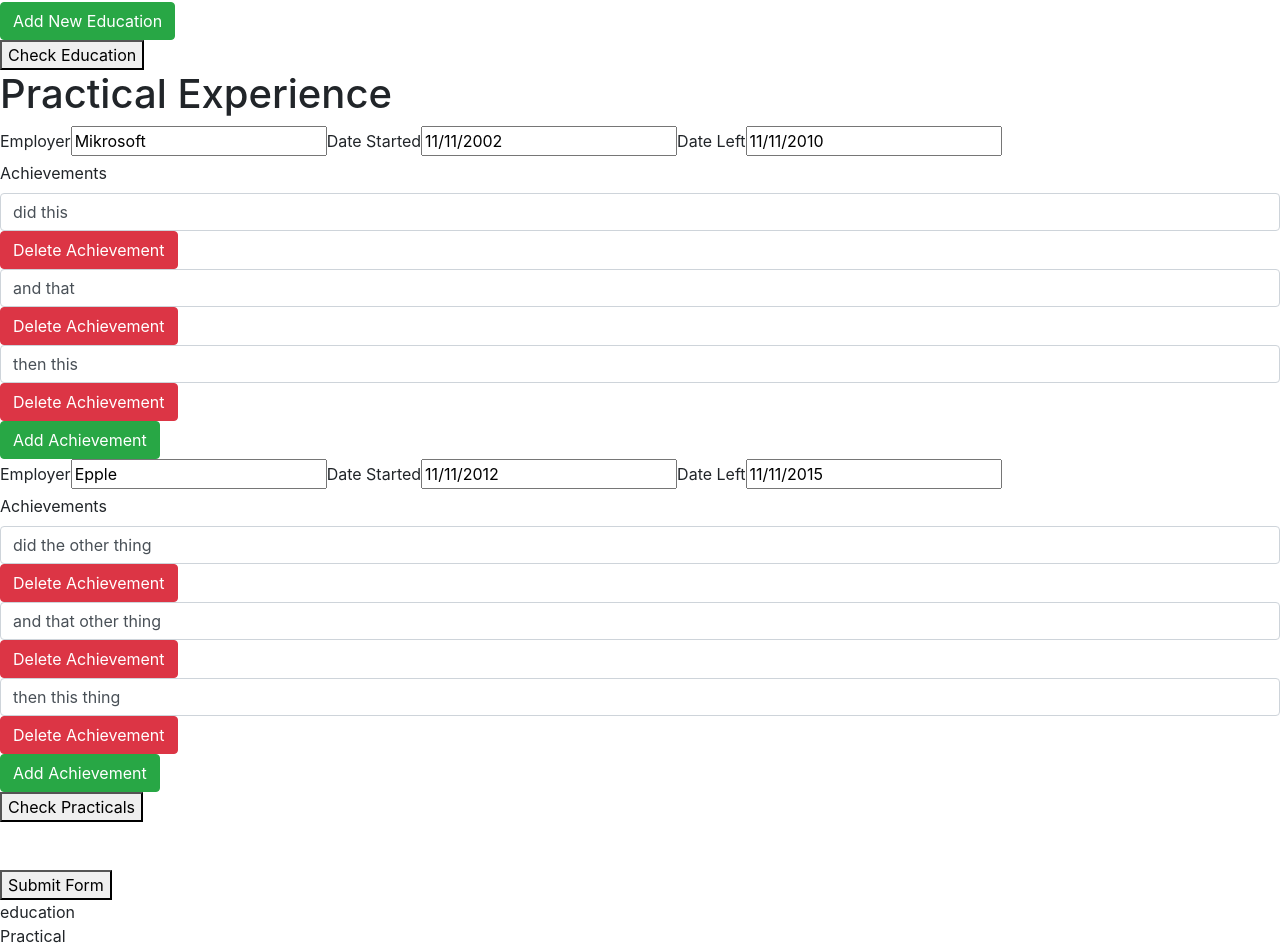
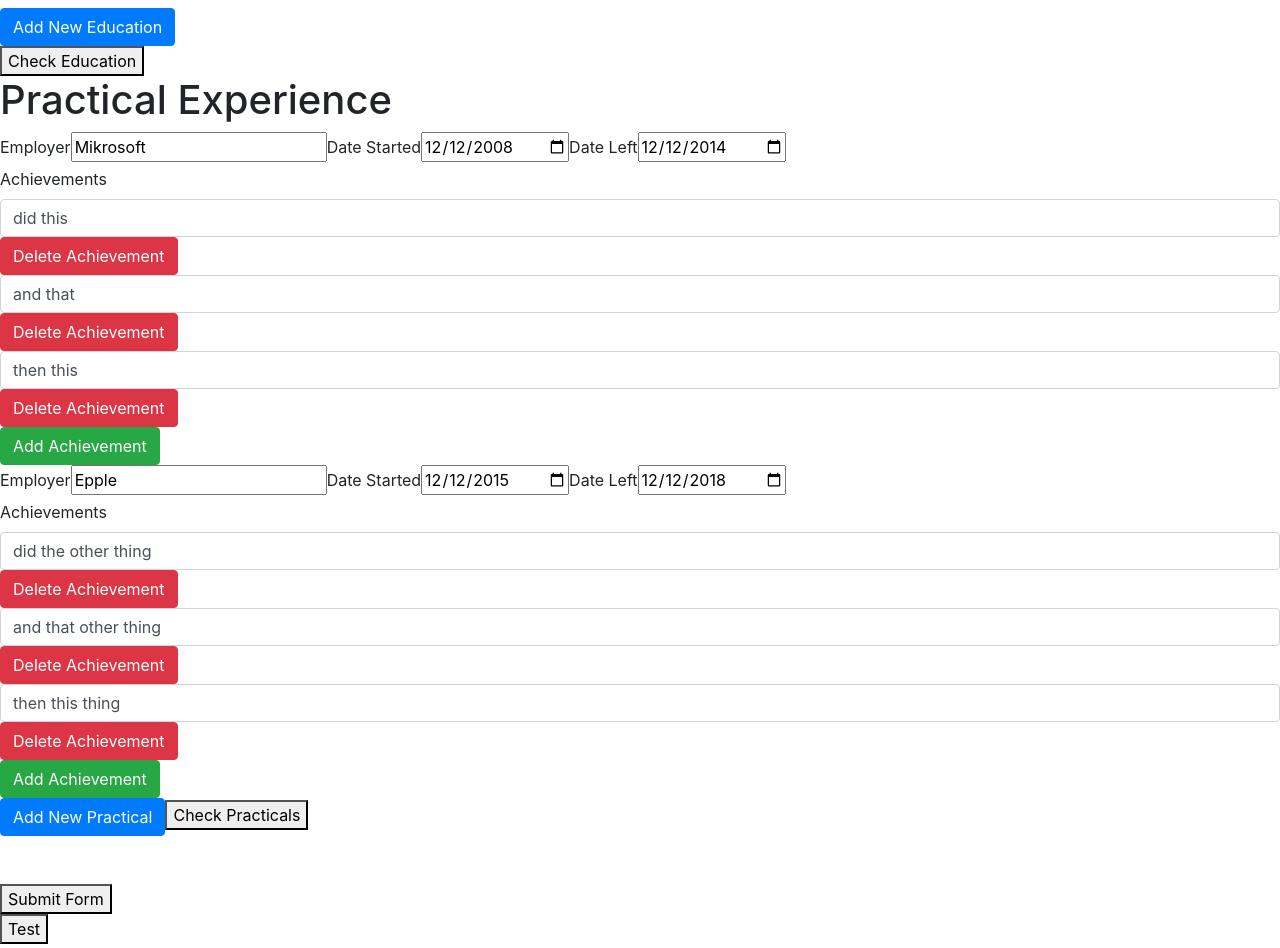
Before and after one commit to edition18/CV_App, a React (Create React App) app: page / in a window 1280 px wide. Shown: the part 568-1516 px from the top of the page. Built offline with nearby package versions, Linux system fonts and the light colour scheme.

Commit message:
decided on using submitForm to master manipulate the CV

```diff
--- a/src/App.js
+++ b/src/App.js
@@ -5,34 +5,35 @@ import React, { useState, Fragment } from "react";
 import uniqid from "uniqid";
 
 const App = () => {
+  const [submitted, setSubmitted] = useState(false);
   const [name, setName] = useState("ed");
   const [email, setEmail] = useState("e@gmail.com");
   const [phone, setPhone] = useState("231431432");
   const [educations, setEducations] = useState([
     {
       school: "test school",
-      dateStarted: "11/11/2002",
-      dateLeft: "11/11/2010",
+      dateStarted: "2011-12-12",
+      dateLeft: "2013-12-12",
       major: "Tech",
     },
     {
       school: "test school 2",
-      dateStarted: "11/11/2011",
-      dateLeft: "11/11/2018",
+      dateStarted: "2014-12-12",
+      dateLeft: "2018-12-12",
       major: "Biz",
     },
   ]);
   const [practicals, setPracticals] = useState([
     {
       employer: "Mikrosoft",
-      dateStarted: "11/11/2002",
-      dateLeft: "11/11/2010",
+      dateStarted: "2008-12-12",
+      dateLeft: "2014-12-12",
       achievements: ["did this", "and that", "then this"],
     },
     {
       employer: "Epple",
-      dateStarted: "11/11/2012",
-      dateLeft: "11/11/2015",
+      dateStarted: "2015-12-12",
+      dateLeft: "2018-12-12",
       achievements: [
         "did the other thing",
         "and that other thing",
@@ -88,7 +89,10 @@ const App = () => {
     }
   };
 
-  const toggleFormActive = () => {
+  const toggleFormActive = (e) => {
+    e.target.innerHTML === "Show Form"
+      ? (e.target.innerHTML = "Hide Form")
+      : (e.target.innerHTML = "Show Form");
     document.getElementById("form").classList.contains("hideElement")
       ? document.getElementById("form").classList.remove("hideElement")
       : document.getElementById("form").classList.add("hideElement");
@@ -100,20 +104,25 @@ const App = () => {
       <Fragment key={uniqid()}>
         <div id={id}>
           <label>School</label>
-          <input type="text" id={"school"} defaultValue={school}></input>
+          <input
+            type="text"
+            id={"school"}
+            defaultValue={school}
+            onChange={handleEducationChange}
+          ></input>
           <label>Date Started</label>
           <input
-            type="text"
+            type="date"
             id={"dateStarted"}
             defaultValue={dateStarted}
           ></input>
           <label> Date Left</label>
-          <input type="text" id={"dateLeft"} defaultValue={dateLeft}></input>
+          <input type="date" id={"dateLeft"} defaultValue={dateLeft}></input>
           <label>Major</label>
           <input type="text" id={"major"} defaultValue={major}></input>
-          {/* <button className="btn btn-warning" onClick={editEducation} id={id}>
+          <button className="btn btn-warning" onClick={editEducation}>
             Edit Education
-          </button> */}
+          </button>
           <button className="btn btn-danger" id={id} onClick={deleteEducation}>
             Delete Education
           </button>
@@ -133,21 +142,21 @@ const App = () => {
         <input type="text" id={"employer"} defaultValue={employer}></input>
         <label>Date Started</label>
         <input
-          type="text"
+          type="date"
           id={"dateStarted"}
           defaultValue={dateStarted}
         ></input>
         <label> Date Left</label>
-        <input type="text" id={"dateLeft"} defaultValue={dateLeft}></input>
+        <input type="date" id={"dateLeft"} defaultValue={dateLeft}></input>
         <br></br>
         <label>Achievements</label>
         {achievements.map((achievement, index) => (
           <Fragment key={uniqid()}>
-            {console.log()}
             <br></br>
             <input
               type="text"
-              className="form-control"
+              id={index}
+              className="form-control achievements"
               defaultValue={achievement}
             ></input>
             <button
@@ -171,8 +180,8 @@ const App = () => {
     const practicalIndex = Number(e.target.parentNode.id);
     const newAchievement = "";
     setPracticals(
-      practicals.map((practical) =>
-        practicals.indexOf(practical) !== practicalIndex
+      practicals.map((practical, index) =>
+        index !== practicalIndex
           ? practical
           : (practical = {
               ...practical,
@@ -185,7 +194,7 @@ const App = () => {
 
   const addPractical = () => {
     const newPractical = new practicalDetails();
-    setPracticals([...educations, newPractical]);
+    setPracticals([...practicals, newPractical]);
     // since it was an array of educations, we need to set it as an array as well
   };
 
@@ -200,18 +209,29 @@ const App = () => {
           : (practical = {
               ...practical,
               achievements: practical.achievements.filter(
-                (achievement) =>
-                  practical.achievements.indexOf(achievement) !==
-                  achievementIndex
+                (achievement, index) => index !== achievementIndex
               ),
             })
       )
     );
   };
 
+  const handleEducationChange = (e) => {
+    const educationsIndex = Number(e.target.parentNode.id);
+    const propName = e.target.id;
+    console.log(educations);
+    setEducations(
+      educations.map((education, index) =>
+        index !== educationsIndex
+          ? education
+          : (education = { ...education, school: e.target.value })
+      )
+    );
+    console.log(educations);
+  };
+
   const editEducation = (e) => {
     let index = Number(e.target.parentNode.id);
-    console.log();
     const childNodes = e.target.parentNode.childNodes;
     const updatedEducation = new educationDetails();
 
@@ -236,11 +256,6 @@ const App = () => {
         // strict equivalence, need to convert e.target.id to integer!
       )
     );
-
-    // alternative
-    // const copy = educations;
-    // copy.splice(e.target.id, 1);
-    // setEducations([...copy]);
   };
 
   const addEducation = () => {
@@ -255,6 +270,37 @@ const App = () => {
 
   const checkPracticals = () => {
     console.log(practicals);
+  };
+
+  const submitForm = (e) => {
+    e.preventDefault();
+
+    //educations
+    //create a educationDetail for each index in educations
+    for (let i = 0; i < educations.length; i++) {
+      let newEducationArray = [];
+      newEducationArray.push(new educationDetails());
+    }
+
+    const educationsChildNodes = document.getElementById("educations")
+      .childNodes;
+    for (let i = 0; i < educationsChildNodes.length; i++) {
+      console.log(educationsChildNodes[i].parentNode);
+      // educationsChildNodes[i].tagName ==! "INPUT" ? "" :
+      // newEducationArray
+    }
+
+    // document.getElementById("educations").childNodes;
+
+    // //
+    // //practicals
+    //create a educationDetail for each index in practicals
+    // if id include " " , means its an achievement, populate to the right practical and achievement
+    for (let i = 0; i < practicals.length; i++) {
+      let newPracticalArray = [];
+      newPracticalArray.push(new practicalDetails());
+    }
+    // document.getElementById("practicals").childNodes;
   };
 
   //defaultValue allows u to still write in the input field if you have no onChange attributes
@@ -303,43 +349,59 @@ const App = () => {
         {/* educations section */}
         <br></br>
         <h1>Education</h1>
-        <div className="educations">
+        <div id="educations">
           {educations
             ? educations.map((education, index) =>
                 educationSubsection(index, education)
               )
             : ""}
         </div>
-        <button className="btn btn-success" onClick={addEducation}>
+        <button className="btn btn-primary" onClick={addEducation}>
           Add New Education
         </button>
         <br></br>
         <button onClick={checkEducations}>Check Education</button>
         <br></br>
         <h1>Practical Experience</h1>
-        <div className="practicals">
+        <div id="practicals">
           {practicals
             ? practicals.map((practical, index) =>
                 practicalSubsection(index, practical)
               )
             : ""}
+          <button className="btn btn-primary" onClick={addPractical}>
+            Add New Practical
+          </button>
           <button onClick={checkPracticals}>Check Practicals</button>
         </div>
 
         <br></br>
         <br></br>
-        <button type="submit">Submit Form</button>
+        <button type="submit" onClick={submitForm}>
+          Submit Form
+        </button>
       </form>
     </Fragment>
   );
 
+  const toggle = (e) => {
+    console.log(e.target.value);
+    e.target.innerHTML = "new";
+  };
+
   return (
     <div>
       {form}
-
-      <General />
-      <Education />
-      <Practical />
+      <button onClick={toggle}>Test</button>
+      {submitted === false ? (
+        ""
+      ) : (
+        <Fragment>
+          <Education educations={educations} />
+          <Practical practicals={practicals} />
+          <General name={name} email={email} phone={phone} />
+        </Fragment>
+      )}
     </div>
   );
 };
```
Also changed, not shown: 1 other file (tests, documents, lock files or other folders).
